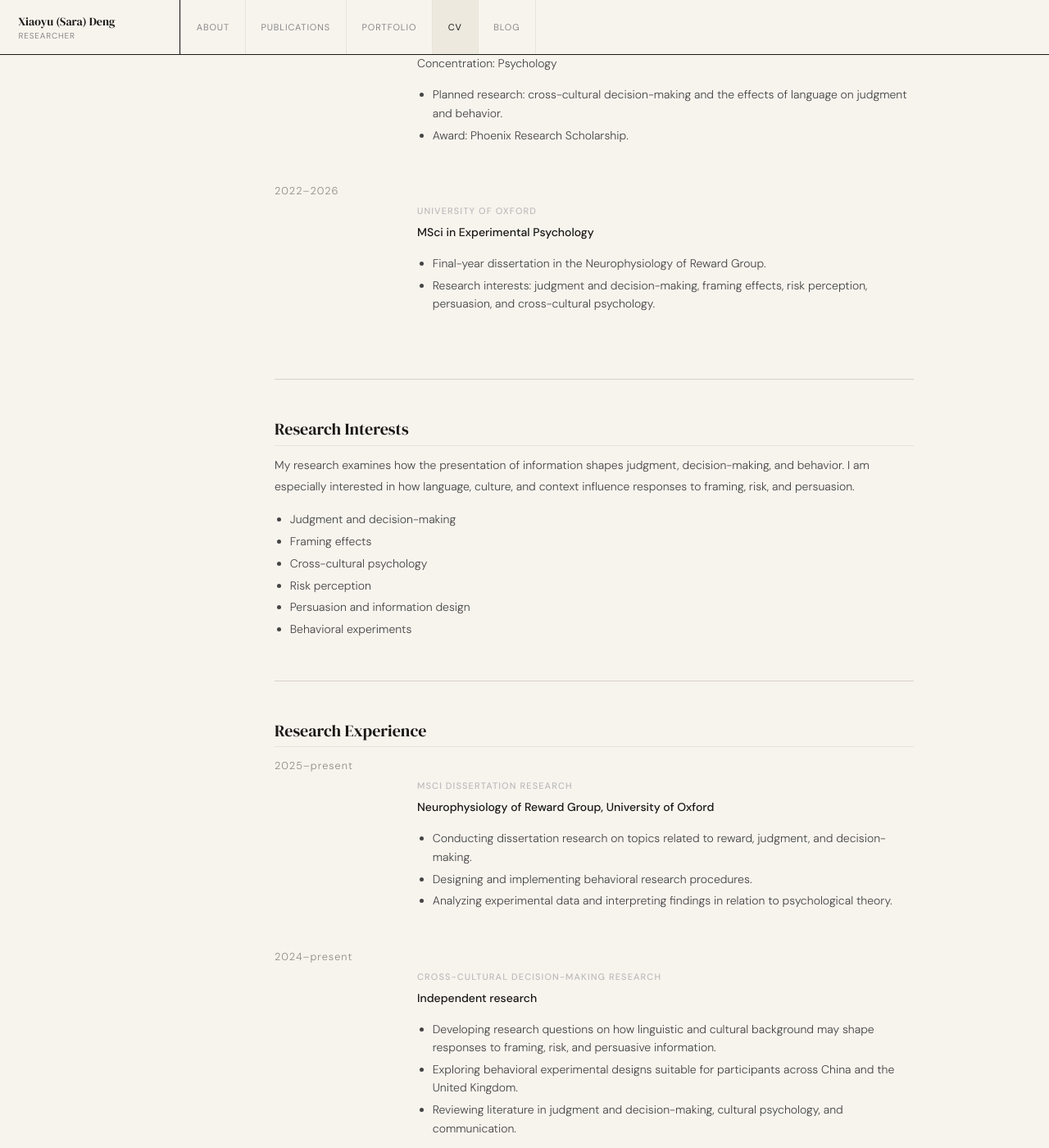
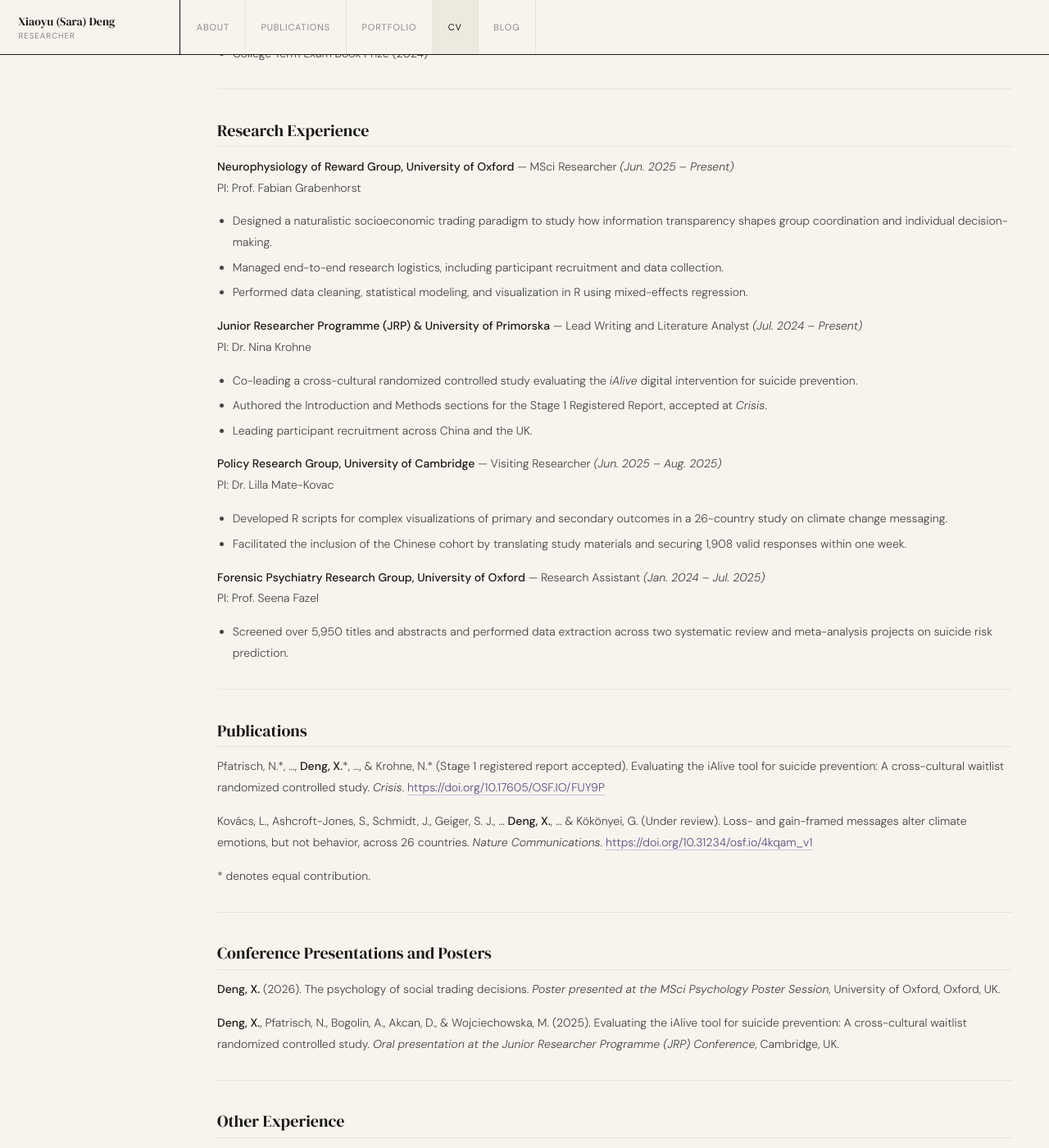
Before and after one commit to saradeng713/saradeng713.github.io, a Jekyll site: the page built from _pages/cv.md, in a window 1280 px wide and 1400 px high, scrolled down 622 px. Shown: the whole window at 82% size. Built offline with Jekyll 4.4.1, drawn with Linux system fonts in a browser that asks for light colours; a script that is not in the unit is left out; some of the changed text lies outside the part shown.

Commit message:
Update cv.md

```diff
--- a/_pages/cv.md
+++ b/_pages/cv.md
@@ -5,175 +5,99 @@ permalink: /cv/
 author_profile: true
 ---
 
-<section class="sara-cv">
+{% include base_path %}
 
-  <header class="sara-cv-header">
-    <div class="sara-kicker">CV</div>
-    <h1>Curriculum Vitae</h1>
-    <p>
-      You can download a PDF copy of my CV
-      <a href="/files/cv.pdf">here</a>.
-    </p>
-  </header>
+You can download a PDF copy of my CV [here](/files/CV_SaraDeng.pdf).
 
-  <section class="sara-cv-section">
-    <h2>Education</h2>
+---
 
-    <div class="sara-cv-item">
-      <div class="sara-cv-date">2026–2027</div>
-      <div class="sara-cv-content">
-        <h3>University of Chicago</h3>
-        <p><strong>MA in the Social Sciences</strong> — incoming</p>
-        <p>Concentration: Psychology</p>
-        <ul>
-          <li>Planned research: cross-cultural decision-making and the effects of language on judgment and behavior.</li>
-          <li>Award: Phoenix Research Scholarship.</li>
-        </ul>
-      </div>
-    </div>
+## Education
 
-    <div class="sara-cv-item">
-      <div class="sara-cv-date">2022–2026</div>
-      <div class="sara-cv-content">
-        <h3>University of Oxford</h3>
-        <p><strong>MSci in Experimental Psychology</strong></p>
-        <ul>
-          <li>Final-year dissertation in the Neurophysiology of Reward Group.</li>
-          <li>Research interests: judgment and decision-making, framing effects, risk perception, persuasion, and cross-cultural psychology.</li>
-        </ul>
-      </div>
-    </div>
-  </section>
+**University of Chicago** — MA in the Social Sciences (MAPSS) *(Expected Jun. 2027)*
+- Concentration: Psychology
+- Planned research: Cross-cultural decision-making and the effect of language
+- Awards: Phoenix Research Scholarship ($20,000); Social Sciences Promise Scholarship ($10,000)
 
-  <section class="sara-cv-section">
-    <h2>Research Interests</h2>
+**University of Oxford** — MSci in Experimental Psychology *(Oct. 2022 – Jun. 2026)*
+- Predicted grade: First-Class Honors
+- Core specializations: Behavioral Neuroscience, Social and Cognitive Psychology, Probability and Statistics, Experimental Design
+- College Scholar, St Catherine's College (2023–2026)
+- College Term Exam Book Prize (2024)
 
-    <p>
-      My research examines how the presentation of information shapes judgment,
-      decision-making, and behavior. I am especially interested in how language,
-      culture, and context influence responses to framing, risk, and persuasion.
-    </p>
+---
 
-    <ul>
-      <li>Judgment and decision-making</li>
-      <li>Framing effects</li>
-      <li>Cross-cultural psychology</li>
-      <li>Risk perception</li>
-      <li>Persuasion and information design</li>
-      <li>Behavioral experiments</li>
-    </ul>
-  </section>
+## Research Experience
 
-  <section class="sara-cv-section">
-    <h2>Research Experience</h2>
+**Neurophysiology of Reward Group, University of Oxford** — MSci Researcher *(Jun. 2025 – Present)*
+PI: Prof. Fabian Grabenhorst
+- Designed a naturalistic socioeconomic trading paradigm to study how information transparency shapes group coordination and individual decision-making.
+- Managed end-to-end research logistics, including participant recruitment and data collection.
+- Performed data cleaning, statistical modeling, and visualization in R using mixed-effects regression.
 
-    <div class="sara-cv-item">
-      <div class="sara-cv-date">2025–present</div>
-      <div class="sara-cv-content">
-        <h3>MSci Dissertation Research</h3>
-        <p><strong>Neurophysiology of Reward Group, University of Oxford</strong></p>
-        <ul>
-          <li>Conducting dissertation research on topics related to reward, judgment, and decision-making.</li>
-          <li>Designing and implementing behavioral research procedures.</li>
-          <li>Analyzing experimental data and interpreting findings in relation to psychological theory.</li>
-        </ul>
-      </div>
-    </div>
+**Junior Researcher Programme (JRP) & University of Primorska** — Lead Writing and Literature Analyst *(Jul. 2024 – Present)*
+PI: Dr. Nina Krohne
+- Co-leading a cross-cultural randomized controlled study evaluating the *iAlive* digital intervention for suicide prevention.
+- Authored the Introduction and Methods sections for the Stage 1 Registered Report, accepted at *Crisis*.
+- Leading participant recruitment across China and the UK.
 
-    <div class="sara-cv-item">
-      <div class="sara-cv-date">2024–present</div>
-      <div class="sara-cv-content">
-        <h3>Cross-Cultural Decision-Making Research</h3>
-        <p><strong>Independent research</strong></p>
-        <ul>
-          <li>Developing research questions on how linguistic and cultural background may shape responses to framing, risk, and persuasive information.</li>
-          <li>Exploring behavioral experimental designs suitable for participants across China and the United Kingdom.</li>
-          <li>Reviewing literature in judgment and decision-making, cultural psychology, and communication.</li>
-        </ul>
-      </div>
-    </div>
-  </section>
+**Policy Research Group, University of Cambridge** — Visiting Researcher *(Jun. 2025 – Aug. 2025)*
+PI: Dr. Lilla Mate-Kovac
+- Developed R scripts for complex visualizations of primary and secondary outcomes in a 26-country study on climate change messaging.
+- Facilitated the inclusion of the Chinese cohort by translating study materials and securing 1,908 valid responses within one week.
 
-  <section class="sara-cv-section">
-    <h2>Selected Projects</h2>
+**Forensic Psychiatry Research Group, University of Oxford** — Research Assistant *(Jan. 2024 – Jul. 2025)*
+PI: Prof. Seena Fazel
+- Screened over 5,950 titles and abstracts and performed data extraction across two systematic review and meta-analysis projects on suicide risk prediction.
 
-    <div class="sara-cv-item">
-      <div class="sara-cv-date">2025</div>
-      <div class="sara-cv-content">
-        <h3>Framing, Risk, and Persuasion</h3>
-        <p>
-          A research project examining how differences in wording, context, and presentation
-          affect judgments of risk and persuasive messages.
-        </p>
-      </div>
-    </div>
+---
 
-    <div class="sara-cv-item">
-      <div class="sara-cv-date">2025</div>
-      <div class="sara-cv-content">
-        <h3>Language and Decision-Making</h3>
-        <p>
-          A project exploring how bilingual and cross-cultural contexts may influence
-          interpretation, attention, and behavioral responses.
-        </p>
-      </div>
-    </div>
-  </section>
+## Publications
 
-  <section class="sara-cv-section">
-    <h2>Methods and Skills</h2>
+Pfatrisch, N.\*, …, **Deng, X.**\*, …, & Krohne, N.\* (Stage 1 registered report accepted). Evaluating the iAlive tool for suicide prevention: A cross-cultural waitlist randomized controlled study. *Crisis*. [https://doi.org/10.17605/OSF.IO/FUY9P](https://doi.org/10.17605/OSF.IO/FUY9P)
 
-    <div class="sara-cv-skills">
-      <div>
-        <h3>Research Methods</h3>
-        <ul>
-          <li>Behavioral experiment design</li>
-          <li>Survey design</li>
-          <li>Cross-cultural research</li>
-          <li>Literature review</li>
-          <li>Data analysis</li>
-        </ul>
-      </div>
+Kovács, L., Ashcroft-Jones, S., Schmidt, J., Geiger, S. J., … **Deng, X.**, … & Kökönyei, G. (Under review). Loss- and gain-framed messages alter climate emotions, but not behavior, across 26 countries. *Nature Communications*. [https://doi.org/10.31234/osf.io/4kqam_v1](https://doi.org/10.31234/osf.io/4kqam_v1)
 
-      <div>
-        <h3>Programming and Tools</h3>
-        <ul>
-          <li>R</li>
-          <li>Python</li>
-          <li>MATLAB</li>
-          <li>GitHub</li>
-          <li>Jekyll</li>
-        </ul>
-      </div>
+\* denotes equal contribution.
 
-      <div>
-        <h3>Languages</h3>
-        <ul>
-          <li>English</li>
-          <li>Mandarin Chinese</li>
-        </ul>
-      </div>
-    </div>
-  </section>
+---
 
-  <section class="sara-cv-section">
-    <h2>Awards and Scholarships</h2>
+## Conference Presentations and Posters
 
-    <div class="sara-cv-item">
-      <div class="sara-cv-date">2026</div>
-      <div class="sara-cv-content">
-        <h3>Phoenix Research Scholarship</h3>
-        <p>University of Chicago</p>
-      </div>
-    </div>
-  </section>
+**Deng, X.** (2026). The psychology of social trading decisions. *Poster presented at the MSci Psychology Poster Session*, University of Oxford, Oxford, UK.
 
-  <section class="sara-cv-section">
-    <h2>Publications and Presentations</h2>
+**Deng, X.**, Pfatrisch, N., Bogolin, A., Akcan, D., & Wojciechowska, M. (2025). Evaluating the iAlive tool for suicide prevention: A cross-cultural waitlist randomized controlled study. *Oral presentation at the Junior Researcher Programme (JRP) Conference*, Cambridge, UK.
 
-    <p>
-      Publications and presentations will be added here as they become available.
-    </p>
-  </section>
+---
 
-</section>
+## Other Experience
+
+**Cowry Consulting** — Behavioral Architect *(Aug. 2025)*
+- Redesigned website architecture for Hypha Studios using the COM-B behavioral model; led the A/B testing framework as Experimental Designer.
+
+**Oxford Behavioural Insights Group (OxBIG)** — Co-Founder and Public Engagement Officer *(Nov. 2023 – Jul. 2025)*
+- Co-founded the society to advance behavioral science at Oxford; grew engagement through social media content and inter-society partnerships.
+
+**LEVRA** — Research Analyst *(Dec. 2023 – Jun. 2024)*
+- Applied the Octalysis gamification framework to redesign portal pages; proposed AI model integrations to optimize learning transfer.
+
+**Oxford University Chinese Society (OUCS)** — Secretary *(Oct. 2022 – Apr. 2024)*
+- Directed the 2023 Oxford Orientation Camp with 130+ participants; secured Coca-Cola sponsorship, reducing expenditure by ¥10,000.
+
+---
+
+## Technical Skills
+
+- **Programming and Analysis:** R, Python, MATLAB; mixed-effects modeling, MVPA
+- **Neuroscience Methods:** EEG signal processing, neuroanatomy, multivariate pattern analysis
+- **Experimental Design:** Qualtrics with complex survey logic, naturalistic behavioral paradigms
+- **Research Management:** Cross-cultural recruitment in China and the UK, ethics-compliant participant management, open science via OSF
+- **Languages:** English (fluent), Mandarin Chinese (native)
+
+---
+
+## Honors and Awards
+
+- Phoenix Research Scholarship ($20,000) — University of Chicago, 2026
+- Social Sciences Promise Scholarship ($10,000) — University of Chicago, 2026
+- College Scholar — St Catherine's College, University of Oxford, 2023–2026
+- College Term Exam Book Prize — St Catherine's College, University of Oxford, 2024
```
